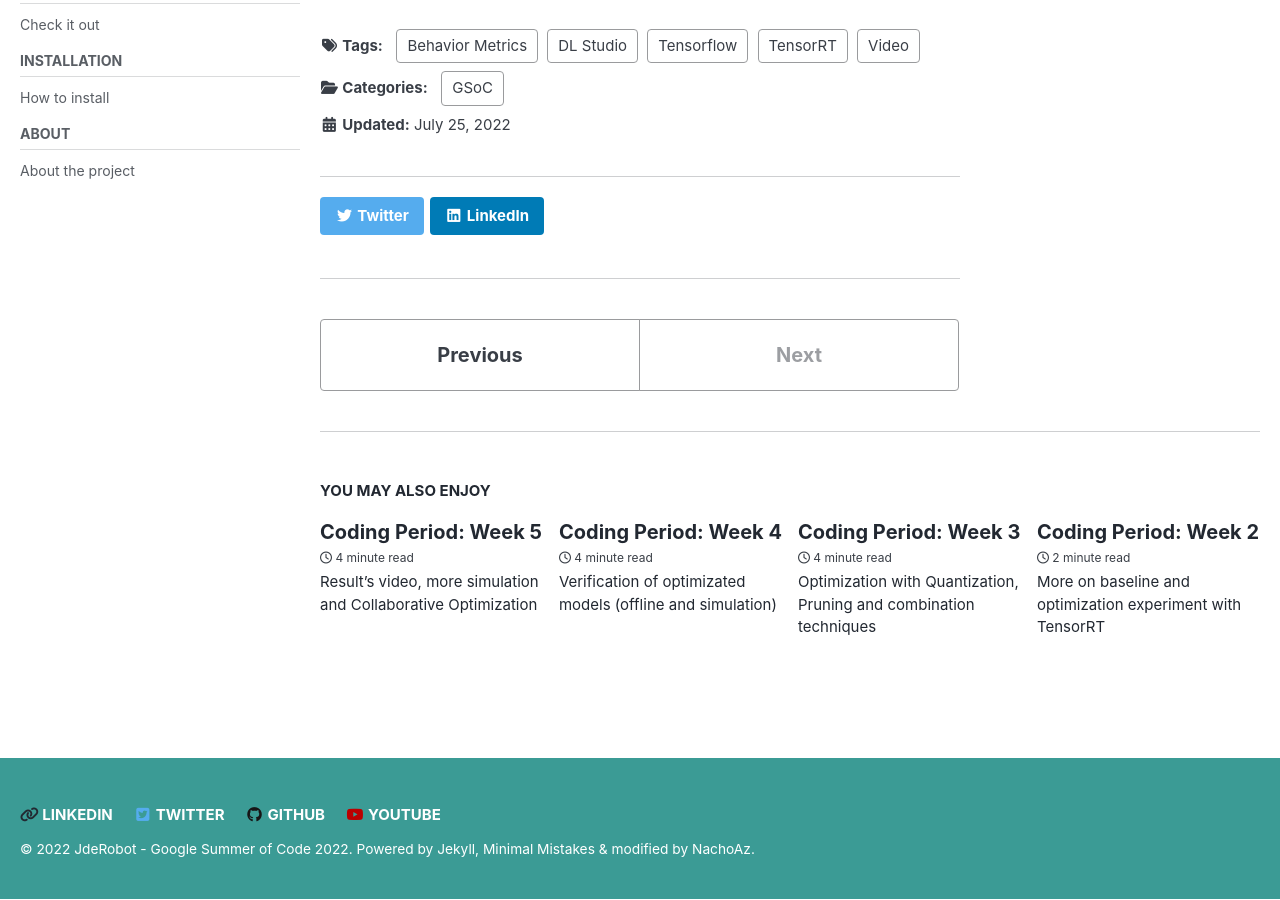
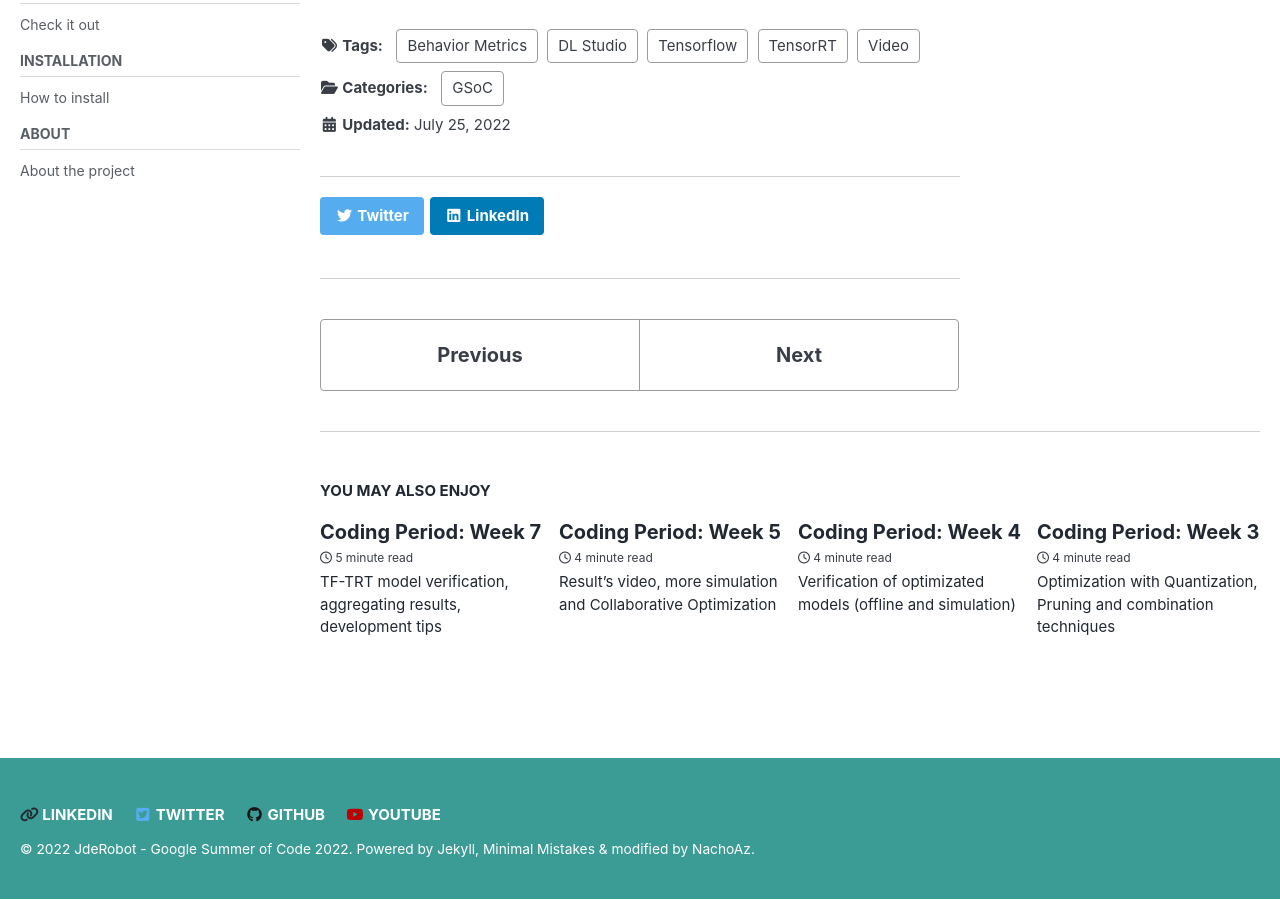
Before and after one commit to TheRoboticsClub/gsoc2022-Nikhil_Paliwal, a Jekyll site: the page built from docs/_posts/2022-07-25-Coding-Period-Week-6.md, in a window 1280 px wide and 900 px high, scrolled down 4021 px. Built offline with Jekyll 4.4.1, drawn with Linux system fonts in a browser that asks for light colours; cached includes are drawn as plain includes; nearby versions of some CDN libraries; part of the change alters nothing that is shown; some of the changed text lies outside the part shown.

Commit message:
wk 7 updates

```diff
--- a/docs/_posts/2022-07-25-Coding-Period-Week-6.md
+++ b/docs/_posts/2022-07-25-Coding-Period-Week-6.md
@@ -60,7 +60,7 @@ The crash videos are avaiable on google drive - [https://drive.google.com/drive/
 
 ### Optimization with TensorRT
 
-I used the server with a * GB `NVIDIA GeForce GTX 1080/PCIe/SSE2` GPU and batch size of 1 (for inference).
+I used the server with a 8 GB `NVIDIA GeForce GTX 1080/PCIe/SSE2` GPU and batch size of 1 (for inference).
 
 There are some useful resources, I have listed below:
 * User Guide - [https://docs.nvidia.com/deeplearning/frameworks/tf-trt-user-guide/index.html](https://docs.nvidia.com/deeplearning/frameworks/tf-trt-user-guide/index.html)
--- /dev/null
+++ b/docs/_posts/2022-08-01-Coding-Period-Week-7.md
@@ -0,0 +1,152 @@
+---
+title: "Coding Period: Week 7"
+excerpt: "TF-TRT model verification, aggregating results, development tips"
+usemathjax: true
+sidebar:
+  nav: "docs"
+
+toc: true
+toc_label: "Contents"
+toc_icon: "cog"
+
+
+categories:
+- GSoC
+tags:
+- TensorRT
+- Tensorflow
+- Aggregated results
+- DL Studio
+- Behavior Metrics
+
+author: Nikhil Paliwal
+pinned: false
+---
+
+
+## Preliminaries
+Last week, we cleared a milestone and cleared GSoC mid-term evaluations for the project! Everyone is happy with results and project pace and I hope to keep things in same momentum. We also uploaded a video explaining the results and progress made so far - <blockquote class="twitter-tweet"><p lang="en" dir="ltr">[BehaviorMetrics] Discover the progress of our <a href="https://twitter.com/hashtag/GSoC?src=hash&amp;ref_src=twsrc%5Etfw">#GSoC</a> student <a href="https://twitter.com/nikp1806?ref_src=twsrc%5Etfw">@nikp1806</a> optimizing deep learning models for end-to-end autonomous driving on a follow-line scenario. <br><br>10x faster model able to complete the lap! 🏎️<a href="https://twitter.com/GoogleOSS?ref_src=twsrc%5Etfw">@GoogleOSS</a> <a href="https://twitter.com/hashtag/selfDrivingCar?src=hash&amp;ref_src=twsrc%5Etfw">#selfDrivingCar</a> <a href="https://twitter.com/hashtag/GSoC2022?src=hash&amp;ref_src=twsrc%5Etfw">#GSoC2022</a> <a href="https://t.co/mIZfWZx8c2">https://t.co/mIZfWZx8c2</a></p>&mdash; JdeRobot (@JdeRobot) <a href="https://twitter.com/JdeRobot/status/1551894516210307072?ref_src=twsrc%5Etfw">July 26, 2022</a></blockquote> <script async src="https://platform.twitter.com/widgets.js" charset="utf-8"></script>.
+
+For this week, I have done performance verification of TensorRT optimized video in online simulation. Further each run was recorded for analyzing and verification. We also target to combine all the results so far and present here in one blog post. Moreover to support TensorRT optimization, the repository codes are updated and PRs are created to include the changes. I also present correction in Quantization aware training optimization and benchmarked the corrected model. Since I use my personal computer for simulation, which has limited space, I explored some memory efficients to run all these experiments. I will also present my founds so others can use it for similar situations.
+
+
+## Objectives
+
+- [X] Complete video demonstration and Mid-term evaluation
+- [X] Experiment applying tflite optimization strategy over TensorRT optimized model
+- [X] Benchmark TensorRT optimized models via simulation
+- [X] Present all the results table in single blog
+- [X] Create PRs for includes changes for TensorRT model inference
+
+### Additional
+- [X] Fix Quantization aware training and benchmark
+- [X] Save and share all simulation recording and trained weights online
+
+
+## Related Issues and Pull requests.
+
+Related to use BehaviorMetrics repository:
+* [Add support for inference with TensorRT optimized (TF) models #395](https://github.com/JdeRobot/BehaviorMetrics/pull/395)
+
+Related to use DeepLearningStudio repository:
+* [Add support for inference optimization with TensorRT for Tensorflow models #71](https://github.com/JdeRobot/DeepLearningStudio/pull/71)
+* QAT correction in latest commit - [Add support for baseline evaluation and model optimization #67](https://github.com/JdeRobot/DeepLearningStudio/pull/67)
+
+## Important links:
+* BehaviorMetrics simulations - https://drive.google.com/drive/folders/1ovjuWjSy-ea7YtgnaSsgVsHnbo0HJY1A?usp=sharing
+* Trained weights - https://drive.google.com/drive/folders/1j2nnmfvRdQF5Ypfv1p3QF2p2dpNbXzkt?usp=sharing
+
+
+## The execution
+
+### Applying tflite optimization strategies over TensorRT optimized model
+Unfortunately, I observed no change from the typical performance of the tflite optimization strategy. After applying them, the size of the models was reduced as expected, but the performance boost was also gone. We can conclude that for our current PilotNet architecture, the chances of TensorRT are not utilized by tflite optimization strategies, therefore there is no benefit in applying them consequently.
+
+### Benchmark TensorRT optimized model via Simulation
+
+I used my personal computer with a 4 GB `NVIDIA GeForce GTX 1050/PCIe/SSE2` GPU and batch size of 1 (for inference) on SimpleCircuit. Initially I had the idea that TensorRT needs to be installed in BehaviorMetric environment also to utilize them. However I had every less memory remaining on my computer to use 2 conda environments, store trained models and use docker container. So, I tried some methods to reduce the memory needs - [Mount volumes into a running container](https://medium.com/kokster/mount-volumes-into-a-running-container-65a967bee3b5) and [https://blog.adriel.co.nz/2018/01/25/change-docker-data-directory-in-debian-jessie/](https://blog.adriel.co.nz/2018/01/25/change-docker-data-directory-in-debian-jessie/). I also encountered an issue - [Tensorflow 2.4.1 hangs on any operation using Conda](https://github.com/tensorflow/tensorflow/issues/48787) which was actually related to `albumentations` package and needs re-installation. All these failed attempts took me more than half a day, but I learned a lot during it. Fortunately, at the end I figure out that we can directly utilize TensorRT optimized models.
+
+#### PilotNet (baseline)
+![ ]({{ site.url }}{{ site.baseurl }}/assets/images/blogs/tftrt_baseline_simplecir.png)
+
+#### TF-TRT (Precision = Float32)
+![ ]({{ site.url }}{{ site.baseurl }}/assets/images/blogs/tftrt_fp32_simplecir.png)
+
+#### TF-TRT (Precision = Float16)
+![ ]({{ site.url }}{{ site.baseurl }}/assets/images/blogs/tftrt_fp16_simplecir.png)
+
+#### TF-TRT (Precision = Int8)
+![ ]({{ site.url }}{{ site.baseurl }}/assets/images/blogs/tftrt_int8_simplecir.png)
+
+We can observe that the performance is better than all previous optimization methods. The quantitative results are presented together with other experimental resutls. All the simulation videos are share in the link presented above.
+
+### Quantization Aware Training correction and benchmarking
+
+The correction is included in the PR#67.  The simulation results are as follow:
+![ ]({{ site.url }}{{ site.baseurl }}/assets/images/blogs/QAT_correct.png)
+
+The offline results are:
+Method | Model size (MB) | MSE | Inference time (s)
+--- | --- | --- | ---
+Baseline | 64.9173469543457 | 0.04108056542590139 | 0.01011916732788086
+Q aware training | 16.250564575195312 | 0.042138221871067326 | 0.009550530910491944
+
+This can not be directly compared to other results because the performance depends a lot on hardware load and specifications, but we can compare to baseline. There is a slight improvement.
+
+
+### Combined result table - Simulation
+All the simulations are conducted on a 4 GB `NVIDIA GeForce GTX 1050/PCIe/SSE2` GPU and batch size of 1 on SimpleCircuit. Only models which have completed one lap are presented here.
+
+Method  | Average speed | Position deviation MAE | Brain iteration frequency (RT) | Mean Inference time (s) | Real time factor
+--- | --- | --- | --- | --- | ---
+PilotNet (original) | 8.386 | 7.406 | 5.585 | 0.124 | 0.557
+Dynamic Range Q | 8.534 | 6.693 | 58.474 | 0.010 | 0.54
+TF-TRT Baseline | **8.536** | 5.06 | **73.37** | 0.0063 | 0.47
+TF-TRT FP32 | 8.32 | **4.94** | 60.28 | 0.0065 | 0.50
+TF-TRT FP16 | 8.14 | 5.39 | 71.90 | **0.0056** | 0.48
+TF-TRT Int8 | 8.01 | 6.65 | 59.36 | 0.0067 | 0.51
+
+
+### Combined result table - Offline scriptinf
+All the simulations are conducted on a Nvidia V100 GPU with 32GB memory. The batch size was 1024. All subsets of new datasets are used for experiment, testset - SimpleCircuit, Montreal and Montemelo circuits.
+
+Method  | Model size (MB) | MSE  | Inference time (s)
+--- | --- | --- | ---
+PilotNet (original tf format) | 195 | 0.041 | 0.0364
+Baseline (tflite format)| 64.9173469543457 | 0.04108056542969754 | 0.007913553237915039
+Dynamic Range Q | **16.242530822753906** | 0.04098070281274293 | 0.004902467966079712
+Float16 Q | 32.464256286621094 | 0.041072421023905605 | 0.007940708875656129
+Weight pruning | 64.9173469543457 | 0.04257505210072217 | 0.0077278904914855956
+Weight pruning + Q | **16.242530822753906** | 0.042606822364652304 | 0.004810283422470093
+Integer only Q | 16.244918823242188 | 28157.721509850544 | 0.007908073902130127
+Integer (float fallback) Q | 16.244888305664062 | 0.04507085706016211 | 0.00781548523902893
+
+Method | Model size (MB) | MSE | Inference time (s)
+--- | --- | --- | ---
+PilotNet (original tf format) | 195 | 0.041 | 0.0364
+Baseline (tflite format)| 64.9173469543457 | 0.04108056542969754 | 0.007913553237915039
+CQAT | 16.250564575195312 | 0.0393811650675438 | 0.007680371761322021
+PQAT | 16.250564575195312 | 0.043669467093106665 | 0.007949142932891846
+PCQAT | 16.250564575195312 | **0.039242053481006144** | 0.007946955680847167
+
+Here, I used the server with a 8 GB `NVIDIA GeForce GTX 1080/PCIe/SSE2` GPU and batch size of 128 (for inference).
+
+Method | Model size (MB) | MSE | Inference time (s)
+--- | --- | --- | ---
+Baseline | 196 | 0.041032556329194385 | 0.0012623071670532227
+Precision fp32 | 260 | 0.04103255125749467 | 0.0013057808876037597
+Precision fp16 | 260 | 0.04103255125749467 | 0.0021804444789886475
+Precision int8 | 260 | 0.04103255125749467 | **0.0011799652576446533**
+
+
+
+## References
+
+[1] [https://github.com/JdeRobot/BehaviorMetrics](https://github.com/JdeRobot/BehaviorMetrics) \\
+[2] [https://github.com/JdeRobot/DeepLearningStudio](https://github.com/JdeRobot/DeepLearningStudio) \\
+[3] [https://developer.nvidia.com/tensorrt](https://developer.nvidia.com/tensorrt) \\
+[4] [https://www.tensorflow.org/lite/performance/model_optimization](https://www.tensorflow.org/lite/performance/model_optimization) \\
+[5] [https://www.tensorflow.org/model_optimization/guide/install](https://www.tensorflow.org/model_optimization/guide/install) \\
+[6] [https://docs.nvidia.com/deeplearning/frameworks/tf-trt-user-guide/index.html](https://docs.nvidia.com/deeplearning/frameworks/tf-trt-user-guide/index.html) \\
+[7] [https://catalog.ngc.nvidia.com/orgs/nvidia/containers/tensorflow](https://catalog.ngc.nvidia.com/orgs/nvidia/containers/tensorflow) \\
+[8] [https://www.tensorflow.org/model_optimization/guide](https://www.tensorflow.org/model_optimization/guide)
```
Also changed, not shown: docs/assets/images/blogs/QAT_correct.png (added), docs/assets/images/blogs/tftrt_baseline_simplecir.png (added), docs/assets/images/blogs/tftrt_fp16_simplecir.png (added), docs/assets/images/blogs/tftrt_fp32_simplecir.png (added), docs/assets/images/blogs/tftrt_int8_simplecir.png (added).
